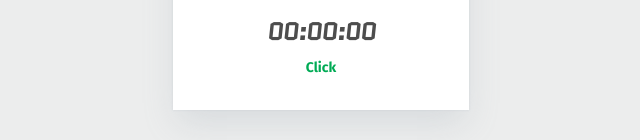
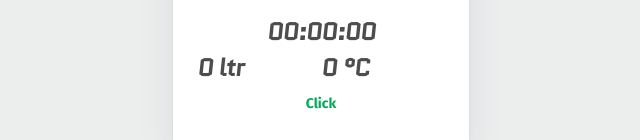
Before and after one commit to minajevs/clubpenguin, a React (Create React App) app: page /#/showerchallenge in a window 1280 px wide. Shown: the part 354-494 px from the top of the page, without its empty margins (319-959 px from the left). Built offline with nearby package versions, Linux system fonts and the light colour scheme; no server answers.

Commit message:
liters and temperature added

```diff
--- a/src/pages/ShowerChallenge.tsx
+++ b/src/pages/ShowerChallenge.tsx
@@ -17,6 +17,8 @@ export const ShowerChallenge = () => {
     const [time, setTime] = useState(0)
     const [date, setDate] = useState(new Date())
     const [start, setStart] = useState(false)
+    const [liters, setLiters] = useState(0)
+    const [temp, setTemp] = useState(0)
 
     useEffect(() => {
         let interval: NodeJS.Timeout | null = null;
@@ -24,6 +26,10 @@ export const ShowerChallenge = () => {
         if (start) {
             interval = setInterval(() => {
                 setTime(prevTime => prevTime + 10)
+                setLiters(prevLiters => prevLiters + 0.002)
+                setTemp(prevTemp => prevTemp >= 38
+                    ? prevTemp
+                    : prevTemp + Math.random())
             }, 10)
         } else {
             clearInterval(interval!);
@@ -58,7 +64,7 @@ export const ShowerChallenge = () => {
                 <Grid item xs={12} sx={{ p: '0 !important' }} />
                 <Grid item xs={12} sm={6} md={3}>
                     <Card>
-                    <CardHeader title="🚿 I need a shower" subheader="Take a shower in three songs" />
+                        <CardHeader title="🚿 I need a shower" subheader="Take a shower in three songs" />
                         <CardContent>
                             <Grid container spacing={0} justifyContent='center'>
                                 <Grid item>
@@ -93,6 +99,20 @@ export const ShowerChallenge = () => {
                                     </Box>
                                 </Grid>
                                 <Grid item xs={12} />
+                                <Grid item xs={6}>
+                                    <Box>
+                                        <Typography variant="h4" fontFamily="Quantico">
+                                            {Math.round(liters * 100) / 100} ltr
+                                        </Typography>
+                                    </Box>
+                                </Grid>
+                                <Grid item xs={6}>
+                                    <Box>
+                                        <Typography variant="h4" fontFamily="Quantico">
+                                            {Math.round(temp)} °C
+                                        </Typography>
+                                    </Box>
+                                </Grid>
                                 <Grid item>
                                     <Button onClick={toggleStopwatch}>Click</Button>
                                 </Grid>
```
